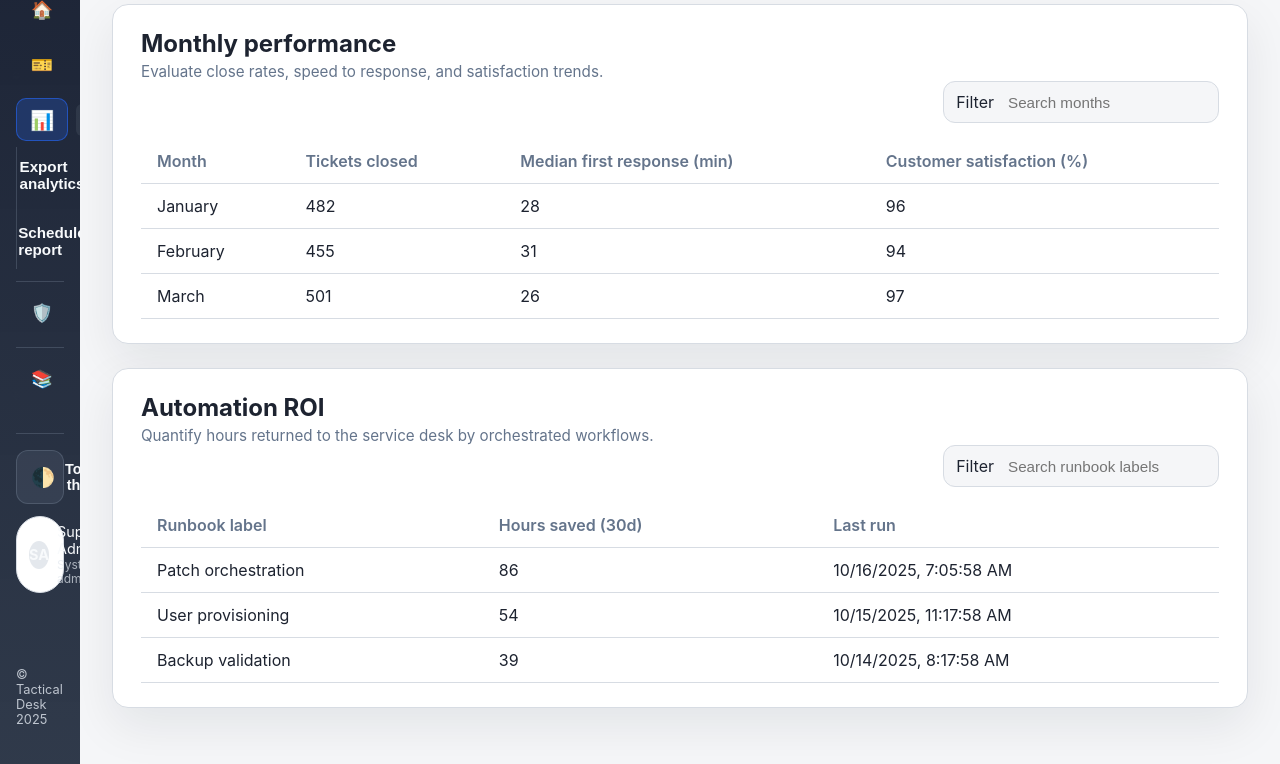
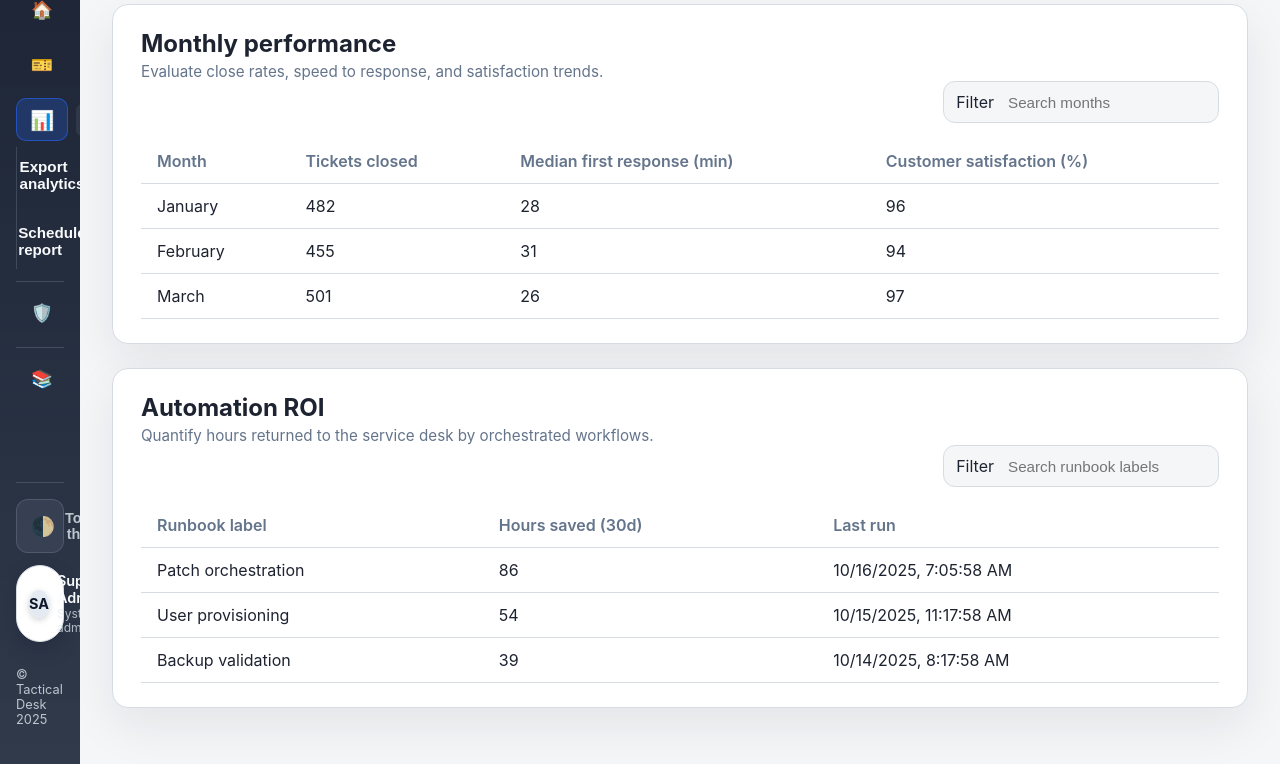
Before and after one commit to bradhawkins85/tacticaldesk, a FastAPI app: page /analytics in a window 1280 px wide. Shown: the part 100-864 px from the top of the page. Run offline with FastAPI, Linux system fonts and the light colour scheme; data comes from the database, SQL or seed files in the repository; parts of the project's set-up code (start-up, migrations or seed data) failed here and were passed over.

Commit message:
Reposition sidebar controls and update profile chip styling

```diff
--- a/app/web/static/css/app.css
+++ b/app/web/static/css/app.css
@@ -404,7 +404,10 @@ body.sidebar-open .app-sidebar-overlay {
   display: flex;
   flex-direction: column;
   gap: 12px;
-  padding: 16px 0 8px;
+}
+
+.sidebar-footer .sidebar-controls {
+  padding: 16px 0 12px;
   border-top: 1px solid rgba(148, 163, 184, 0.25);
 }
 
@@ -436,16 +439,27 @@ body.sidebar-open .app-sidebar-overlay {
 }
 
 .profile-chip--sidebar {
-  background: rgba(15, 23, 42, 0.4);
-  border-color: rgba(148, 163, 184, 0.35);
+  align-items: center;
+  padding: 10px 14px;
   border-radius: 16px;
-  align-items: center;
-  padding: 10px 14px;
+  background: rgba(15, 23, 42, 0.82);
+  border: 1px solid rgba(148, 163, 184, 0.45);
+  color: #f8fafc;
+  box-shadow: 0 8px 18px rgba(15, 23, 42, 0.25);
 }
 
 .profile-chip--sidebar .profile-initials {
-  background: rgba(148, 163, 184, 0.25);
-  color: #f8fafc;
+  background: rgba(226, 232, 240, 0.92);
+  color: #0f172a;
+  box-shadow: 0 2px 6px rgba(15, 23, 42, 0.2);
+}
+
+.profile-chip--sidebar .profile-name {
+  font-weight: 600;
+}
+
+.profile-chip--sidebar .profile-role {
+  color: rgba(226, 232, 240, 0.75);
 }
 
 .profile-details {
--- a/app/web/templates/base.html
+++ b/app/web/templates/base.html
@@ -391,6 +391,7 @@
             </div>
           </div>
         </nav>
+        <footer class="sidebar-footer">
           <div class="sidebar-controls" role="region" aria-label="User controls">
             <button class="sidebar-control" type="button" data-action="toggle-theme">
               <span class="sidebar-control__icon" aria-hidden="true">🌓</span>
@@ -404,7 +405,6 @@
               </div>
             </div>
           </div>
-        <footer class="sidebar-footer">
           <p>&copy; {{ app_name }} {{ current_year }}</p>
         </footer>
       </aside>
```
Also changed, not shown: changes.md (+1 -0 lines). Lines whose indentation alone changed are shown as unchanged.
